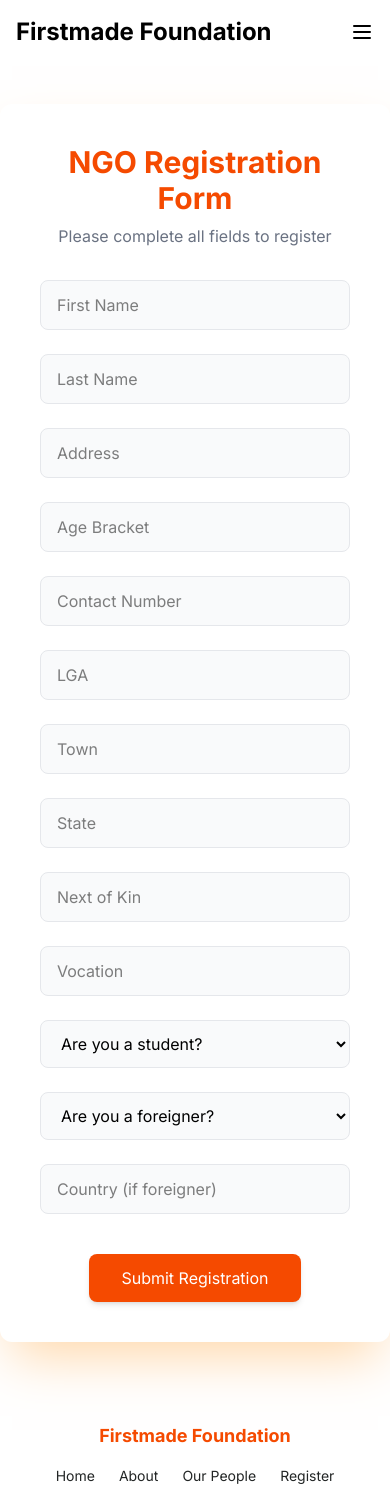
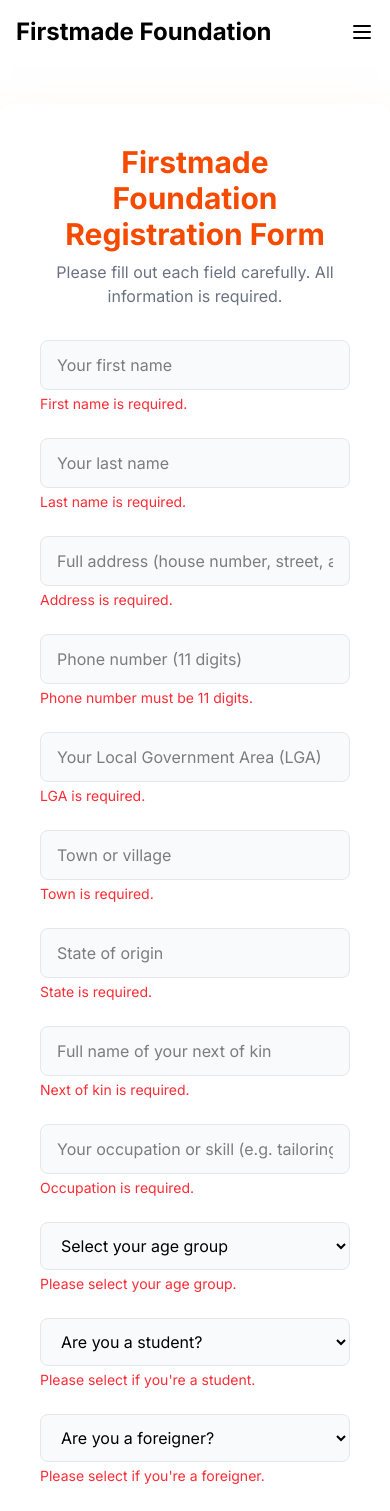
Before and after one commit to ApexPlayground/firstmade-foundation, a React (Vite) app: page /register in a window 390 px wide. Shown: the top 1511 px of the page. Built offline with nearby package versions, Linux system fonts and the light colour scheme.

Commit message:
form validation(my friend did it 😂)

```diff
--- a/src/pages/Register.tsx
+++ b/src/pages/Register.tsx
@@ -1,15 +1,105 @@
-import { useState } from "react";
+import { useState, useEffect } from "react";
+
+type FormFields = {
+  firstname: string;
+  lastname: string;
+  address: string;
+  ageBracket: string;
+  contactNumber: string;
+  lga: string;
+  town: string;
+  state: string;
+  nextOfKin: string;
+  vocation: string;
+  isStudent: string;
+  isForeigner: string;
+  country: string;
+};
 
 const Register = () => {
   const [submitted, setSubmitted] = useState(false);
 
+  const [form, setForm] = useState<FormFields>({
+    firstname: "",
+    lastname: "",
+    address: "",
+    ageBracket: "",
+    contactNumber: "",
+    lga: "",
+    town: "",
+    state: "",
+    nextOfKin: "",
+    vocation: "",
+    isStudent: "",
+    isForeigner: "",
+    country: "",
+  });
+
+  const [errors, setErrors] = useState<
+    Partial<Record<keyof FormFields, string>>
+  >({});
+  const [canSubmit, setCanSubmit] = useState(false);
+
+  useEffect(() => {
+    validateForm();
+  }, [form]);
+
+  const validateForm = () => {
+    const newErrors: Partial<Record<keyof FormFields, string>> = {};
+    const phonePattern = /^\d{11}$/;
+
+    if (!form.firstname.trim()) newErrors.firstname = "First name is required.";
+    if (!form.lastname.trim()) newErrors.lastname = "Last name is required.";
+    if (!form.address.trim()) newErrors.address = "Address is required.";
+    if (!form.ageBracket)
+      newErrors.ageBracket = "Please select your age group.";
+    if (!phonePattern.test(form.contactNumber))
+      newErrors.contactNumber = "Phone number must be 11 digits.";
+    if (!form.lga.trim()) newErrors.lga = "LGA is required.";
+    if (!form.town.trim()) newErrors.town = "Town is required.";
+    if (!form.state.trim()) newErrors.state = "State is required.";
+    if (!form.nextOfKin.trim())
+      newErrors.nextOfKin = "Next of kin is required.";
+    if (!form.vocation.trim()) newErrors.vocation = "Occupation is required.";
+    if (!form.isStudent)
+      newErrors.isStudent = "Please select if you're a student.";
+    if (!form.isForeigner)
+      newErrors.isForeigner = "Please select if you're a foreigner.";
+    if (form.isForeigner === "Yes" && !form.country.trim())
+      newErrors.country = "Country is required for foreigners.";
+
+    setErrors(newErrors);
+    setCanSubmit(Object.keys(newErrors).length === 0);
+  };
+
+  const handleChange = (
+    e: React.ChangeEvent<HTMLInputElement | HTMLSelectElement>
+  ) => {
+    const { name, value } = e.target;
+    setForm((prev) => ({ ...prev, [name]: value }));
+  };
+
   const handleSubmit = async (e: React.FormEvent<HTMLFormElement>) => {
     e.preventDefault();
+    if (!canSubmit) return;
 
-    const form = e.currentTarget;
-    const formData = new FormData(form);
+    const formData = new FormData();
+    formData.append("First Name", form.firstname);
+    formData.append("Last Name", form.lastname);
+    formData.append("Address", form.address);
+    formData.append("Age Group", form.ageBracket);
+    formData.append("Phone Number", form.contactNumber);
+    formData.append("Local Government Area", form.lga);
+    formData.append("Town", form.town);
+    formData.append("State", form.state);
+    formData.append("Next of Kin", form.nextOfKin);
+    formData.append("Occupation", form.vocation);
+    formData.append("Are you a student?", form.isStudent);
+    formData.append("Are you a foreigner?", form.isForeigner);
+    if (form.isForeigner === "Yes") {
+      formData.append("Country of Origin", form.country);
+    }
 
-    // Required for FormSubmit
     formData.append("_captcha", "false");
     formData.append("_template", "table");
     formData.append("_subject", "New NGO Registration");
@@ -25,7 +115,21 @@ const Register = () => {
 
       if (res.ok) {
         setSubmitted(true);
-        form.reset(); // optional: clear fields
+        setForm({
+          firstname: "",
+          lastname: "",
+          address: "",
+          ageBracket: "",
+          contactNumber: "",
+          lga: "",
+          town: "",
+          state: "",
+          nextOfKin: "",
+          vocation: "",
+          isStudent: "",
+          isForeigner: "",
+          country: "",
+        });
       } else {
         alert("Something went wrong. Please try again.");
       }
@@ -35,14 +139,42 @@ const Register = () => {
     }
   };
 
+  const inputFields: (keyof FormFields)[] = [
+    "firstname",
+    "lastname",
+    "address",
+    "contactNumber",
+    "lga",
+    "town",
+    "state",
+    "nextOfKin",
+    "vocation",
+  ];
+
+  const placeholders: Record<keyof FormFields, string> = {
+    firstname: "Your first name",
+    lastname: "Your last name",
+    address: "Full address (house number, street, area)",
+    ageBracket: "",
+    contactNumber: "Phone number (11 digits)",
+    lga: "Your Local Government Area (LGA)",
+    town: "Town or village",
+    state: "State of origin",
+    nextOfKin: "Full name of your next of kin",
+    vocation: "Your occupation or skill (e.g. tailoring, farming)",
+    isStudent: "",
+    isForeigner: "",
+    country: "Country of origin (if not Nigerian)",
+  };
+
   return (
     <div className="max-w-7xl min-h-[700px] mx-auto p-10 mt-10 mb-10 bg-white shadow-orange-200 shadow-2xl rounded-xl">
       <div className="mb-8">
         <h1 className="text-3xl font-bold text-center text-orange-600">
-          NGO Registration Form
+          Firstmade Foundation Registration Form
         </h1>
         <p className="text-gray-500 text-center mt-2">
-          Please complete all fields to register
+          Please fill out each field carefully. All information is required.
         </p>
       </div>
 
@@ -61,98 +193,107 @@ const Register = () => {
       ) : (
         <form onSubmit={handleSubmit} className="space-y-6">
           <div className="grid grid-cols-1 md:grid-cols-2 gap-6">
+            {inputFields.map((name) => (
+              <div key={name}>
                 <input
-              name="firstname"
-              placeholder="First Name"
+                  name={name}
+                  value={form[name]}
+                  onChange={handleChange}
+                  placeholder={placeholders[name]}
+                  className="w-full px-4 py-3 bg-gray-50 border border-gray-200 rounded-lg"
                   required
+                />
+                {errors[name] && (
+                  <p className="text-red-500 text-sm mt-1">{errors[name]}</p>
+                )}
+              </div>
+            ))}
+
+            {/* Age group dropdown */}
+            <div>
+              <select
+                name="ageBracket"
+                value={form.ageBracket}
+                onChange={handleChange}
                 className="w-full px-4 py-3 bg-gray-50 border border-gray-200 rounded-lg"
-            />
-            <input
-              name="lastname"
-              placeholder="Last Name"
                 required
-              className="w-full px-4 py-3 bg-gray-50 border border-gray-200 rounded-lg"
-            />
-            <input
-              name="address"
-              placeholder="Address"
-              required
-              className="w-full px-4 py-3 bg-gray-50 border border-gray-200 rounded-lg"
-            />
-            <input
-              name="ageBracket"
-              placeholder="Age Bracket"
-              required
-              className="w-full px-4 py-3 bg-gray-50 border border-gray-200 rounded-lg"
-            />
-            <input
-              name="contactNumber"
-              placeholder="Contact Number"
-              type="tel"
-              pattern="\d{11}"
-              title="Enter 11-digit phone number"
-              required
-              className="w-full px-4 py-3 bg-gray-50 border border-gray-200 rounded-lg"
-            />
-            <input
-              name="lga"
-              placeholder="LGA"
-              required
-              className="w-full px-4 py-3 bg-gray-50 border border-gray-200 rounded-lg"
-            />
-            <input
-              name="town"
-              placeholder="Town"
-              required
-              className="w-full px-4 py-3 bg-gray-50 border border-gray-200 rounded-lg"
-            />
-            <input
-              name="state"
-              placeholder="State"
-              required
-              className="w-full px-4 py-3 bg-gray-50 border border-gray-200 rounded-lg"
-            />
-            <input
-              name="nextOfKin"
-              placeholder="Next of Kin"
-              required
-              className="w-full px-4 py-3 bg-gray-50 border border-gray-200 rounded-lg"
-            />
-            <input
-              name="vocation"
-              placeholder="Vocation"
-              required
-              className="w-full px-4 py-3 bg-gray-50 border border-gray-200 rounded-lg"
-            />
+              >
+                <option value="">Select your age group</option>
+                <option value="Under 18">Under 18</option>
+                <option value="18–25">18–25</option>
+                <option value="26–35">26–35</option>
+                <option value="36–45">36–45</option>
+                <option value="46–60">46–60</option>
+                <option value="Over 60">Over 60</option>
+              </select>
+              {errors.ageBracket && (
+                <p className="text-red-500 text-sm mt-1">{errors.ageBracket}</p>
+              )}
+            </div>
+
+            {/* Student status */}
+            <div>
               <select
                 name="isStudent"
-              required
+                value={form.isStudent}
+                onChange={handleChange}
                 className="w-full px-4 py-3 bg-gray-50 border border-gray-200 rounded-lg"
               >
                 <option value="">Are you a student?</option>
                 <option value="Yes">Yes</option>
                 <option value="No">No</option>
               </select>
+              {errors.isStudent && (
+                <p className="text-red-500 text-sm mt-1">{errors.isStudent}</p>
+              )}
+            </div>
+
+            {/* Foreigner status */}
+            <div>
               <select
                 name="isForeigner"
-              required
+                value={form.isForeigner}
+                onChange={handleChange}
                 className="w-full px-4 py-3 bg-gray-50 border border-gray-200 rounded-lg"
               >
                 <option value="">Are you a foreigner?</option>
                 <option value="Yes">Yes</option>
                 <option value="No">No</option>
               </select>
+              {errors.isForeigner && (
+                <p className="text-red-500 text-sm mt-1">
+                  {errors.isForeigner}
+                </p>
+              )}
+            </div>
+
+            {/* Country field only if foreigner */}
+            {form.isForeigner === "Yes" && (
+              <div className="md:col-span-2">
                 <input
                   name="country"
-              placeholder="Country (if foreigner)"
-              className="md:col-span-2 w-full px-4 py-3 bg-gray-50 border border-gray-200 rounded-lg"
+                  value={form.country}
+                  onChange={handleChange}
+                  placeholder={placeholders.country}
+                  className="w-full px-4 py-3 bg-gray-50 border border-gray-200 rounded-lg"
+                  required
                 />
+                {errors.country && (
+                  <p className="text-red-500 text-sm mt-1">{errors.country}</p>
+                )}
+              </div>
+            )}
           </div>
 
           <div className="pt-4 text-center">
             <button
               type="submit"
-              className="bg-orange-600 text-white px-8 py-3 rounded-lg font-medium shadow-md hover:bg-orange-700 focus:outline-none focus:ring-2 focus:ring-orange-500 focus:ring-offset-2 transition duration-200"
+              disabled={!canSubmit}
+              className={`${
+                canSubmit
+                  ? "bg-orange-600 hover:bg-orange-700"
+                  : "bg-orange-300 cursor-not-allowed"
+              } text-white px-8 py-3 rounded-lg font-medium shadow-md focus:outline-none focus:ring-2 focus:ring-orange-500 focus:ring-offset-2 transition duration-200`}
             >
               Submit Registration
             </button>
```
Lines whose indentation alone changed are shown as unchanged.
